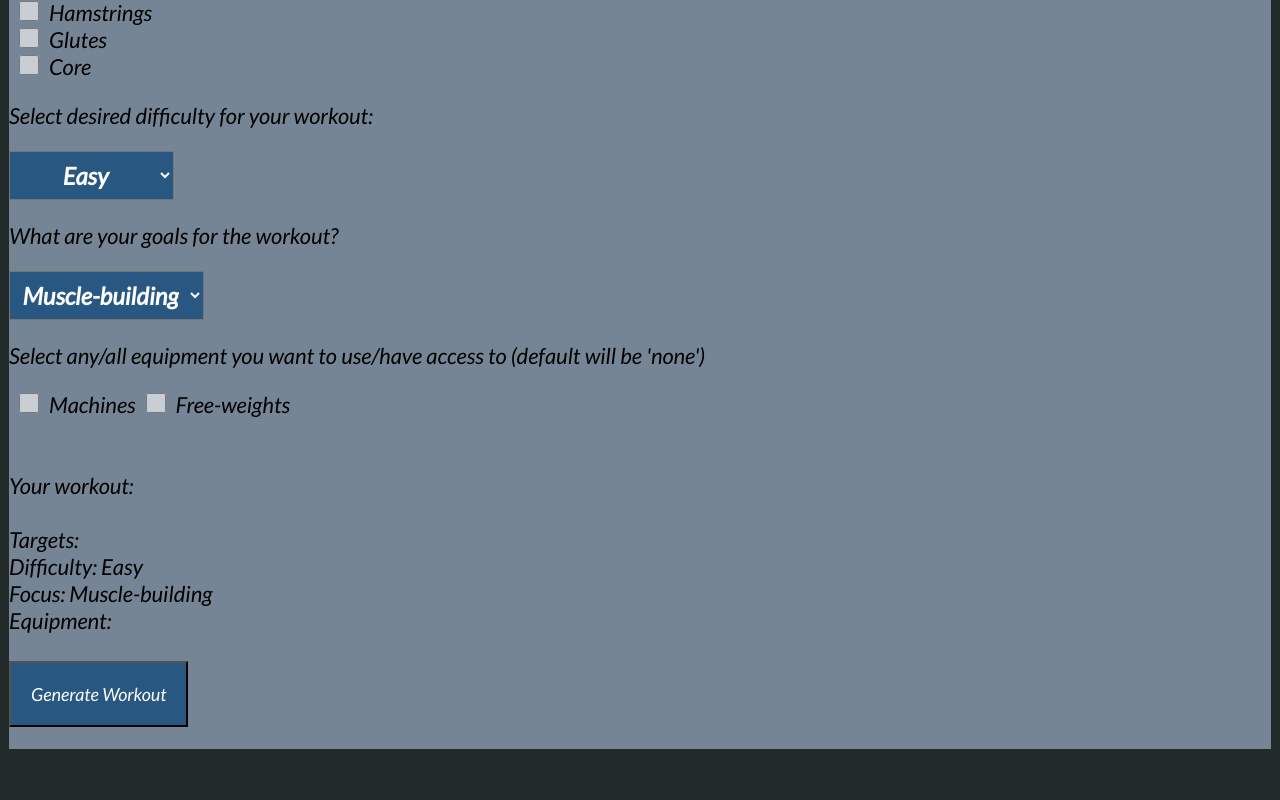
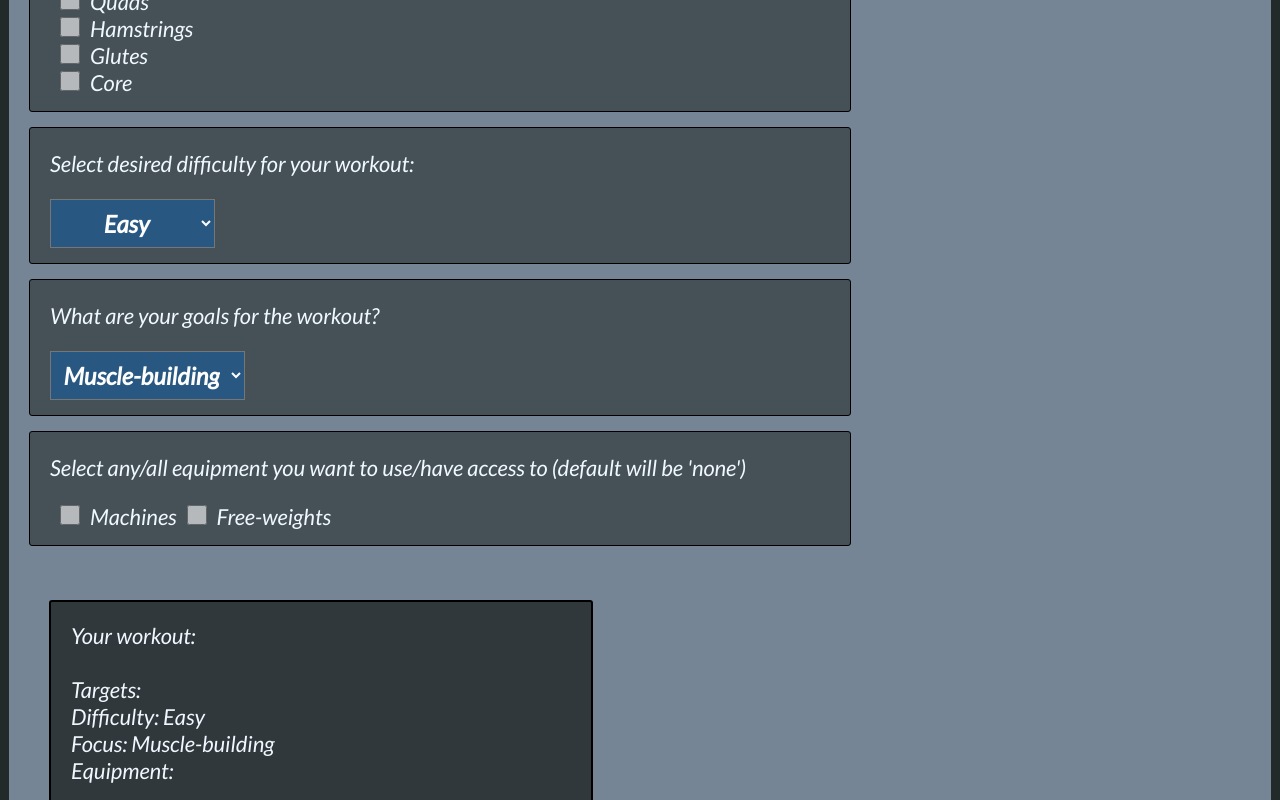
Before and after one commit to b-e-n-murray/react-gym-buddy-app, a React (Create React App) app: page / in a window 1280 px wide. Shown: the part 360-1160 px from the top of the page. Before the commit the page ends 1118 px from the top, so only its background shows below. Built offline with nearby package versions, Linux system fonts and the light colour scheme.

Commit message:
css changes

```diff
--- a/src/App.css
+++ b/src/App.css
@@ -17,8 +17,21 @@
   font-family: "Lato", sans-serif;
   font-weight: 500;
   font-size: 22px;
+  color: aliceblue;
   background-color: rgb(118, 133, 149);
   border: 1px solid rgb(35, 42, 42);
+}
+
+.single-input {
+  border: solid 1px black;
+  margin-top: 15px;
+  padding-left: 20px;
+  padding-bottom: 15px;
+  border-radius: 3px;
+  width: 800px;
+  height: fit-content;
+  background-color: rgba(35, 42, 42, 0.577);
+  margin-left: 20px;
 }
 
 .muscleCheckboxes {
@@ -40,13 +53,28 @@
   background-color: rgb(40, 88, 130);
 }
 
+.workout-summary {
+  border: solid 2px black;
+  padding: 20px;
+  border-radius: 3px;
+  width: 800px;
+  height: fit-content;
+  width: 500px;
+  background-color: rgba(35, 42, 42, 0.84);
+  margin-left: 40px;
+}
+
 .generateButton {
   color: #fdfdfd;
   font-family: "Lato", sans-serif;
-  font-size: large;
+  font-size: 20px;
   text-align: center;
+  font-weight: 700;
   padding: 20px;
   background-color: rgb(40, 88, 130);
+  border-radius: 10px;
+  margin-left: auto;
+  margin-right: auto;
 }
 
 .workout {
--- a/src/components/UserPrompts.tsx
+++ b/src/components/UserPrompts.tsx
@@ -62,8 +62,8 @@ function UserPrompts(): JSX.Element {
   return (
     <>
       <div className="allInputs">
+        <div className="single-input">
         <p>What body part(s) do you want to train? (3 Maximum)</p>
-        <div className="selectMuscles">
           {targetMuscles.length < 3
             ? muscleGroups.map((muscle) => {
                 return (
@@ -115,8 +115,11 @@ function UserPrompts(): JSX.Element {
                     />
                     <span>{muscle}</span>
                   </div>
+
                 );
               })}
+              </div>
+              <div className="single-input">
           <p>Select desired difficulty for your workout:</p>
           <select
             className="formDropdown"
@@ -126,6 +129,8 @@ function UserPrompts(): JSX.Element {
             <option>Intermediate</option>
             <option>Hard</option>
           </select>
+          </div>
+          <div className="single-input">
           <p>What are your goals for the workout?</p>
           <select
             className="formDropdown"
@@ -135,6 +140,8 @@ function UserPrompts(): JSX.Element {
             <option>Strength</option>
             <option>Varied</option>
           </select>
+          </div>
+          <div className="single-input">
           <p>
             Select any/all equipment you want to use/have access to (default
             will be 'none')
@@ -165,7 +172,9 @@ function UserPrompts(): JSX.Element {
               );
             })}
           </div>
+          </div>
           <br /> <br />
+          <div className="workout-summary">
           Your workout:
           <br /> <br />
           Targets:
@@ -186,6 +195,7 @@ function UserPrompts(): JSX.Element {
           Focus: {goal}
           <br />
           Equipment: {equips.join(", ")}
+          </div>
           <br /> <br />
           <button className="generateButton" onClick={handleGenerateWorkout}>
             Generate Workout
@@ -212,7 +222,6 @@ function UserPrompts(): JSX.Element {
             ))}
           </ul>
         </div>
-      </div>
     </>
   );
 }
```
